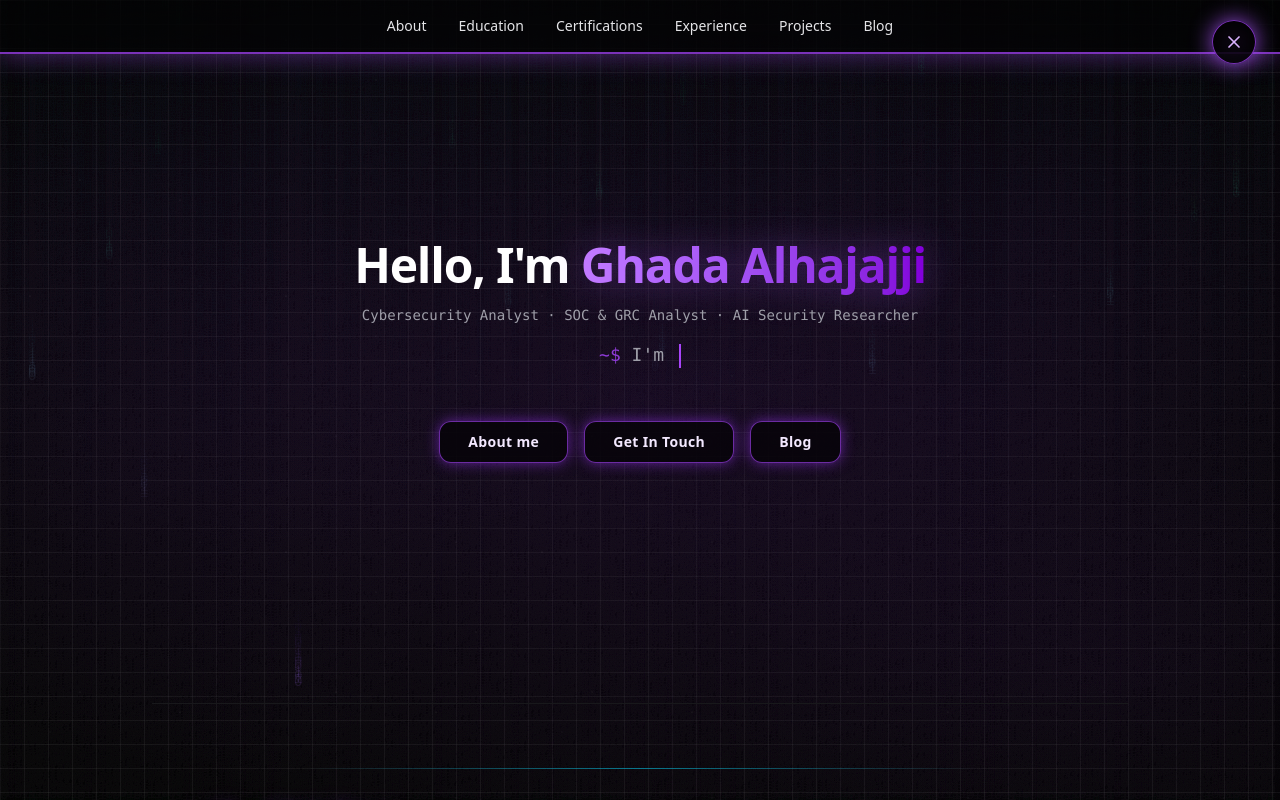
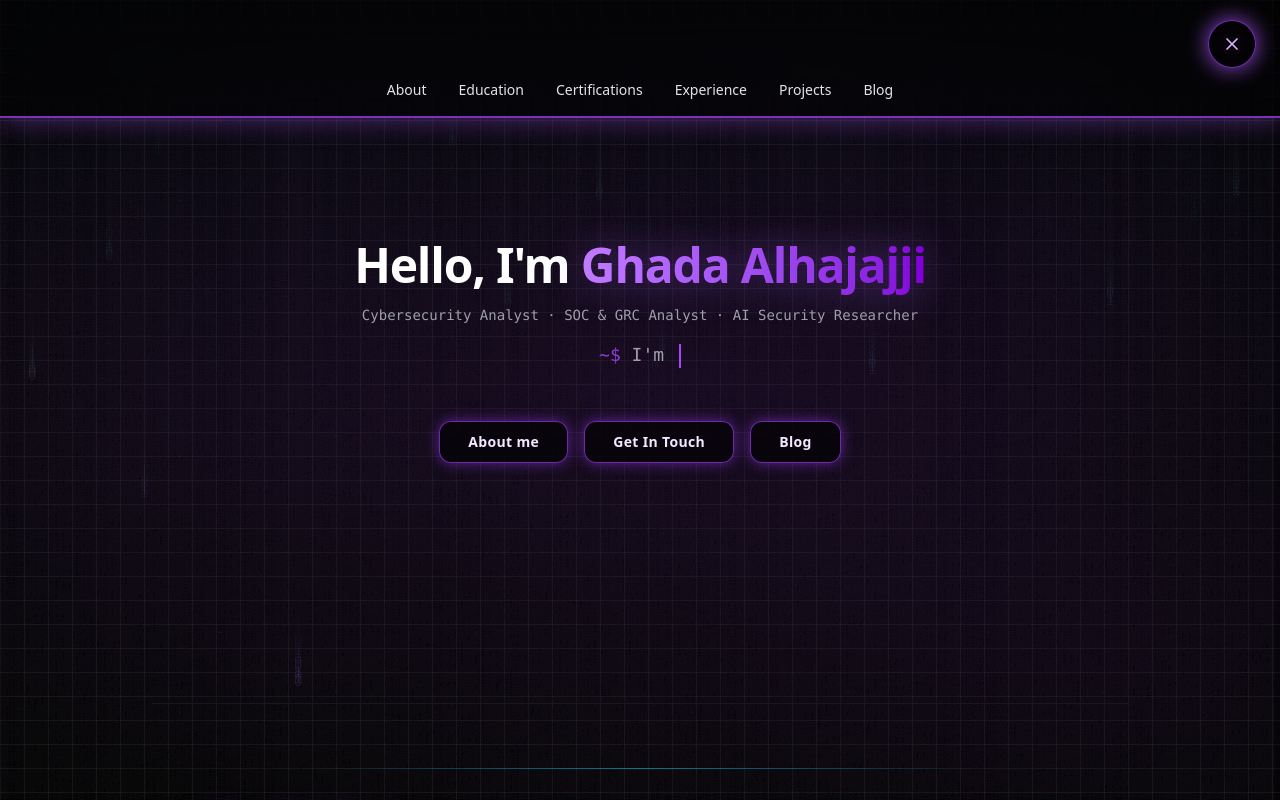
Before and after one commit to GhadoAlhajaji/my-portfolio, a Next.js app: page / in a window 1280 px wide. Both pictures are taken after a click on the button "Open navigation". Shown: the top 800 px of the page. Built offline with nearby package versions, Linux system fonts and the light colour scheme.

Commit message:
Update page.tsx

```diff
--- a/app/page.tsx
+++ b/app/page.tsx
@@ -258,12 +258,12 @@ export default function Home() {
         className="pointer-events-none fixed inset-0 -z-10"
       />
 
-      {/* Trigger: glowing Shield/Menu button – top right */}
+      {/* Trigger: glowing Shield/Menu button – top right, clear hit box */}
       <button
         type="button"
         aria-label={mobileMenuOpen ? "Close navigation" : "Open navigation"}
         onClick={() => setMobileMenuOpen((open) => !open)}
-        className="fixed right-4 top-5 z-50 flex h-11 w-11 items-center justify-center rounded-full border border-purple-500/70 bg-black/80 text-purple-200 shadow-[0_0_22px_rgba(168,85,247,0.9)] backdrop-blur-xl transition hover:bg-purple-500/30 hover:text-white md:right-6"
+        className="fixed right-5 top-5 z-[60] flex h-12 w-12 min-h-[44px] min-w-[44px] items-center justify-center rounded-full border border-purple-500/70 bg-black/80 text-purple-200 shadow-[0_0_22px_rgba(168,85,247,0.9)] backdrop-blur-xl transition hover:bg-purple-500/30 hover:text-white md:right-6"
       >
         {mobileMenuOpen ? (
           <X className="h-5 w-5 text-purple-300 drop-shadow-[0_0_12px_rgba(168,85,247,1)]" />
@@ -282,9 +282,9 @@ export default function Home() {
             transition={{ duration: 0.25, ease: "easeOut" }}
             className="fixed left-0 right-0 top-0 z-40 border-b-2 border-purple-500/70 bg-black/50 shadow-[0_4px_24px_rgba(168,85,247,0.35)] backdrop-blur-xl"
           >
-            <div className="relative mx-auto max-w-5xl px-4 py-4 sm:px-6">
+            <div className="relative mx-auto max-w-5xl px-4 pt-20 pb-4 sm:px-6 sm:pt-20 sm:pb-4">
               {/* Mobile: single scrollable row, fade on right; Desktop: centered row */}
-              <div className="nav-links-scroll flex items-center gap-x-[15px] overflow-x-auto whitespace-nowrap py-1 sm:flex-wrap sm:justify-center sm:gap-x-8 sm:overflow-visible sm:whitespace-normal sm:py-0">
+              <div className="nav-links-scroll flex items-center gap-x-[15px] gap-y-2 overflow-x-auto whitespace-nowrap py-3 sm:flex-wrap sm:justify-center sm:gap-x-8 sm:gap-y-0 sm:py-0">
                 {[
                   { label: "About", href: "#about" },
                   { label: "Education", href: "#education" },
@@ -305,7 +305,7 @@ export default function Home() {
                         setMobileMenuOpen(false);
                       }
                     }}
-                    className="flex-shrink-0 px-3 py-2 text-sm font-medium text-zinc-200 transition hover:text-purple-300 hover:drop-shadow-[0_0_8px_rgba(168,85,247,0.8)] sm:px-0 sm:py-0"
+                    className="flex-shrink-0 px-3 py-3 text-sm font-medium text-zinc-200 transition hover:text-purple-300 hover:drop-shadow-[0_0_8px_rgba(168,85,247,0.8)] sm:px-0 sm:py-0"
                   >
                     {item.label}
                   </a>
```
